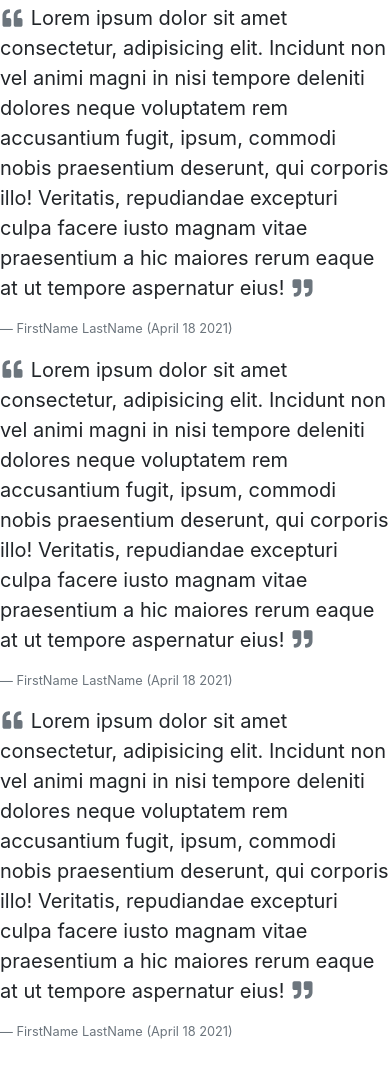
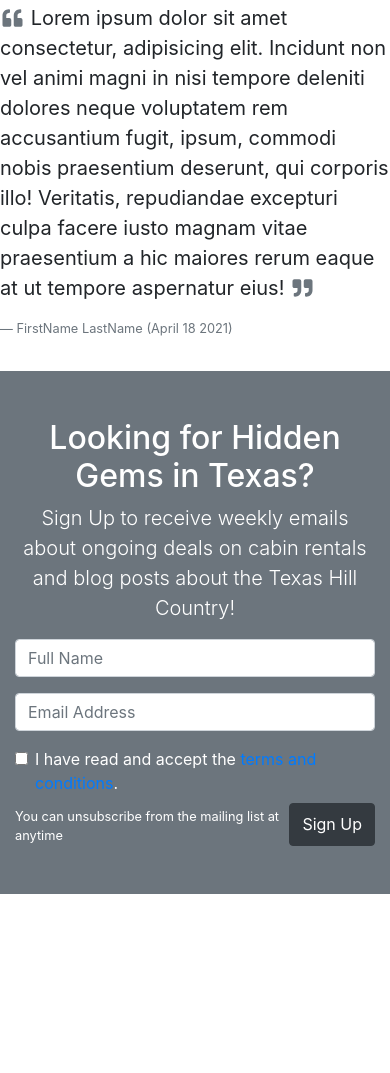
Before and after one commit to ncarlson55/cabin-fever-nucampBootstrapFinalProject, a website: page index.html in a window 390 px wide. Shown: the part 4656-5729 px from the top of the page. After the commit the page ends 5550 px from the top, so only its background shows below. Drawn offline with nearby package versions, Linux system fonts and the light colour scheme.

Commit message:
Email subscription

```diff
--- a/index.html
+++ b/index.html
@@ -192,7 +192,7 @@
     <section id="section-reviews" class="mt-5">
       <h2 class="display-4 text-center">Reviews</h2>
       <div class="row mb-3">
-        <div class="col-12 col-md-6 col-xl-3 gx-5 gy-3">
+        <div class="col-12 col-md-6 col-lg-3 gx-5 gy-3">
           <figure>
             <blockquote class="blockquote">
               <p><i class="fas fa-fw fa-quote-left text-secondary" aria-hidden="true"></i> Lorem ipsum dolor sit amet consectetur, adipisicing elit. Incidunt non vel animi magni in nisi tempore deleniti dolores neque voluptatem rem accusantium fugit, ipsum, commodi nobis praesentium deserunt, qui corporis illo! Veritatis, repudiandae excepturi culpa facere iusto magnam vitae praesentium a hic maiores rerum eaque at ut tempore aspernatur eius! <i class="fas fa-fw fa-quote-right text-secondary" aria-hidden="true"></i></p>
@@ -200,7 +200,7 @@
             <figcaption class="blockquote-footer">FirstName LastName <time datetime="2021-04-18T12:00">(April 18 2021)</time></figcaption>
           </figure>
         </div>
-        <div class="col-12 col-md-6 col-xl-3 gx-5 gy-3">
+        <div class="col-12 col-md-6 col-lg-3 gx-5 gy-3">
           <figure>
             <blockquote class="blockquote">
               <p><i class="fas fa-fw fa-quote-left text-secondary" aria-hidden="true"></i> Lorem ipsum dolor sit amet consectetur, adipisicing elit. Incidunt non vel animi magni in nisi tempore deleniti dolores neque voluptatem rem accusantium fugit, ipsum, commodi nobis praesentium deserunt, qui corporis illo! Veritatis, repudiandae excepturi culpa facere iusto magnam vitae praesentium a hic maiores rerum eaque at ut tempore aspernatur eius! <i class="fas fa-fw fa-quote-right text-secondary" aria-hidden="true"></i></p>
@@ -208,7 +208,7 @@
             <figcaption class="blockquote-footer">FirstName LastName <time datetime="2021-04-18T12:00">(April 18 2021)</time></figcaption>
           </figure>
         </div>
-        <div class="col-12 col-md-6 col-xl-3 gx-5 gy-3">
+        <div class="col-12 col-md-6 col-lg-3 gx-5 gy-3 d-none d-lg-block">
           <figure>
             <blockquote class="blockquote">
               <p><i class="fas fa-fw fa-quote-left text-secondary" aria-hidden="true"></i> Lorem ipsum dolor sit amet consectetur, adipisicing elit. Incidunt non vel animi magni in nisi tempore deleniti dolores neque voluptatem rem accusantium fugit, ipsum, commodi nobis praesentium deserunt, qui corporis illo! Veritatis, repudiandae excepturi culpa facere iusto magnam vitae praesentium a hic maiores rerum eaque at ut tempore aspernatur eius! <i class="fas fa-fw fa-quote-right text-secondary" aria-hidden="true"></i></p>
@@ -216,7 +216,7 @@
             <figcaption class="blockquote-footer">FirstName LastName <time datetime="2021-04-18T12:00">(April 18 2021)</time></figcaption>
           </figure>
         </div>
-        <div class="col-12 col-md-6 col-xl-3 gx-5 gy-3">
+        <div class="col-12 col-md-6 col-lg-3 gx-5 gy-3 d-none d-lg-block">
           <figure>
             <blockquote class="blockquote">
               <p><i class="fas fa-fw fa-quote-left text-secondary" aria-hidden="true"></i> Lorem ipsum dolor sit amet consectetur, adipisicing elit. Incidunt non vel animi magni in nisi tempore deleniti dolores neque voluptatem rem accusantium fugit, ipsum, commodi nobis praesentium deserunt, qui corporis illo! Veritatis, repudiandae excepturi culpa facere iusto magnam vitae praesentium a hic maiores rerum eaque at ut tempore aspernatur eius! <i class="fas fa-fw fa-quote-right text-secondary" aria-hidden="true"></i></p>
@@ -226,9 +226,42 @@
         </div>
       </div>
     </section>
+    <!-- Sign Up for Blog and Deals -->
+    <section id="section-newsletter" class="bg-secondary py-5">
+      <div class="container">
+        <form class="text-white">
+          <h2 class="display-5 text-center">Looking for Hidden Gems in Texas?</h2>
+          <p class="lead text-center">Sign Up to receive weekly emails about ongoing deals on cabin rentals and blog posts about the Texas Hill Country!</p>
+          <div class="row">
+            <div class="col-12 col-sm-6">
+              <div class="mb-3">
+                <label for="input-name" class="sr-only">Your name:</label>
+                <input type="text" class="form-control" placeholder="Full Name" id="input-name">
+              </div>
+            </div>
+            <div class="col-12 col-sm-6">
+              <div class="mb-3">
+                <label for="input-email" class="sr-only">Your email:</label>
+                <input type="email" class="form-control" placeholder="Email Address" id="input-email">
+              </div>
+            </div>
+          </div>
+          <!-- Terms and Conditions checkbox -->
+          <div class="form-check mb-2">
+            <input type="checkbox" class="form-check-input" id="input-terms" values="terms">
+            <label for="input-terms" class="form-check-label">I have read and accept the <a href="#0" data-toggle="modal" data-target="termsModal">terms and conditions</a>.</label>
+          </div>
+          <div class="d-flex justify-content-between">
+            <small class="form-text text-white w-75">You can unsubscribe from the mailing list at anytime</small>
+            <button type="submit" class="btn btn-dark">Sign Up</button>
+          </div>
+        </form>
+      </div>
+    </section>
+
 
     <!-- Footer container social media *plan this out -->
-
+    <section id="sectop"></section>
 
 
     <!-- jQuery must come first, then Popper.js, then the Bootstrap JavaScript plugins.-->
```
